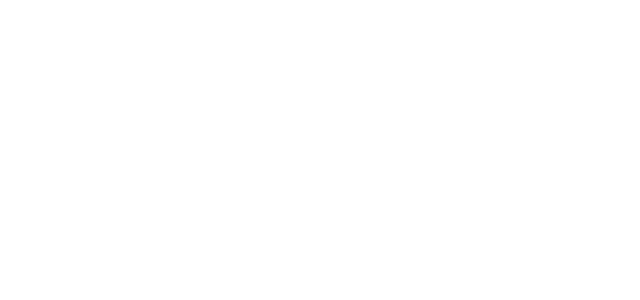
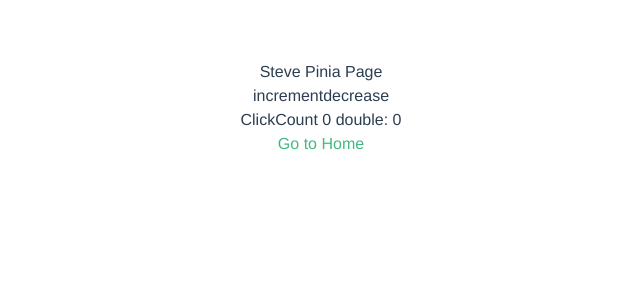
Before and after one commit to chenhan20/vite-linkTree, a Vue app: page /piniaPage in a window 1280 px wide. Before the commit this address had no page. Shown: the top 300 px of the page, without its empty margins (319-959 px from the left). Built offline with nearby package versions, Linux system fonts and the light colour scheme.

Commit message:
pinia counter成功

```diff
--- a/src/components/HelloWorld.vue
+++ b/src/components/HelloWorld.vue
@@ -1,16 +1,29 @@
 <script setup>
-import { ref } from 'vue'
+import { ref } from "vue";
+import router from "../router/index";
 
 defineProps({
-  msg: String
-})
+  msg: String,
+});
 
-const count = ref(0)
+const count = ref(0);
+const imageUrl = new URL("../assets/steve01.jpg", import.meta.url).href;
 </script>
 
 <template>
-  <h1> Steve Home Page</h1>
-  <router-link to="/steveLinkTree">Go to SteveLinkTree</router-link>
+  <div class="bg-cover bg-center ...">
+    <h1>Steve Home Page</h1>
+    <div v-for="router in router.getRoutes()">
+      <router-link :to="router.path">
+        <button
+          type="button"
+          class="text-white bg-gradient-to-r from-cyan-500 via-cyan-600 to-cyan-700 hover:bg-gradient-to-br focus:ring-4 focus:outline-none focus:ring-cyan-300 dark:focus:ring-cyan-800 shadow-lg shadow-cyan-500/50 dark:shadow-lg dark:shadow-cyan-800/80 font-medium rounded-lg text-sm px-5 py-2.5 text-center mr-2 mb-2"
+        >
+          {{ router.name }}
+        </button>
+      </router-link>
+    </div>
+  </div>
 </template>
 
 <style scoped>
--- /dev/null
+++ b/src/components/PiniaPage.vue
@@ -0,0 +1,25 @@
+<script setup>
+    import { useCounterStore } from '../stores/counter'
+    const counter = useCounterStore()
+</script>
+
+<template>
+    <h1 class="text-xl	font-mono "> Steve Pinia Page</h1>
+    <div class="inline-flex">
+        <button @click="counter.increment" class="bg-blue-500 hover:bg-blue-400 text-white font-bold py-2 px-4 border-b-4 border-blue-700 hover:border-blue-500 rounded">
+            increment
+        </button>
+        <button @click="counter.decrease" class="bg-red-500 hover:bg-red-400 text-white font-bold py-2 px-4 border-b-4 border-red-700 hover:border-red-500 rounded">
+            decrease
+        </button>
+    </div>
+
+    <h1>{{counter.name}} {{counter.count}} double: {{counter.doubleCount}}</h1>
+    <router-link to="/">Go to Home</router-link>
+</template>
+
+<style scoped>
+a {
+    color: #42b983;
+}
+</style>
--- a/src/main.js
+++ b/src/main.js
@@ -20,6 +20,7 @@
 import { faTelegram } from '@fortawesome/free-brands-svg-icons'
 library.add(faFacebook, faInstagram, faYoutube, faAddressCard, faLinkedin, faGithub, faTelegram)
 
+
+// pinia
 const pinia = createPinia()
-
 createApp(App).use(router).use(pinia).component("font-awesome-icon", FontAwesomeIcon).mount('#app')
--- a/src/router/index.js
+++ b/src/router/index.js
@@ -1,18 +1,24 @@
 import { createRouter, createWebHistory } from 'vue-router'
 import HelloWorld from '/src/components/HelloWorld.vue'
 import SteveLinkTree from '/src/components/SteveLinkTree.vue'
+import PiniaPage from '/src/components/PiniaPage.vue'
 
 let history = createWebHistory()
 let routes = [
   {
     path: '/',
-    name: 'HelloWorld',
+    name: 'Home',
     component: HelloWorld
   },
   {
     path: '/steveLinkTree',
     name: 'SteveLinkTree',
     component: SteveLinkTree
+  },
+  {
+    path: '/piniaPage',
+    name: 'piniaPage',
+    component: PiniaPage
   }
 ]
 
--- /dev/null
+++ b/src/stores/counter.js
@@ -0,0 +1,18 @@
+// stores/counter.js
+import { defineStore } from 'pinia'
+import { ref } from "vue";
+import { computed } from "vue";
+
+export const useCounterStore = defineStore('counter', () => {
+  const count = ref(0)
+  const name = ref('ClickCount')
+  const doubleCount = computed(() => count.value * 2)
+  function increment() {
+    count.value++
+  }
+  function decrease() {
+    count.value--
+  }
+
+  return { count, name, doubleCount, increment, decrease }
+})
--- a/src/stores/stockData.json
+++ b/src/stores/stockData.js
@@ -1,4 +1,6 @@
-{
+import { defineStore } from "pinia";
+
+export const useUserStore = defineStore({
   "stat": "OK",
   "title": "111年08月 發行量加權股價指數歷史資料",
   "date": "20220801",
@@ -29,3 +31,4 @@
     ["111/08/31", "14,912.12", "15,095.44", "14,874.33", "15,095.44"]
   ]
 }
+)
```
